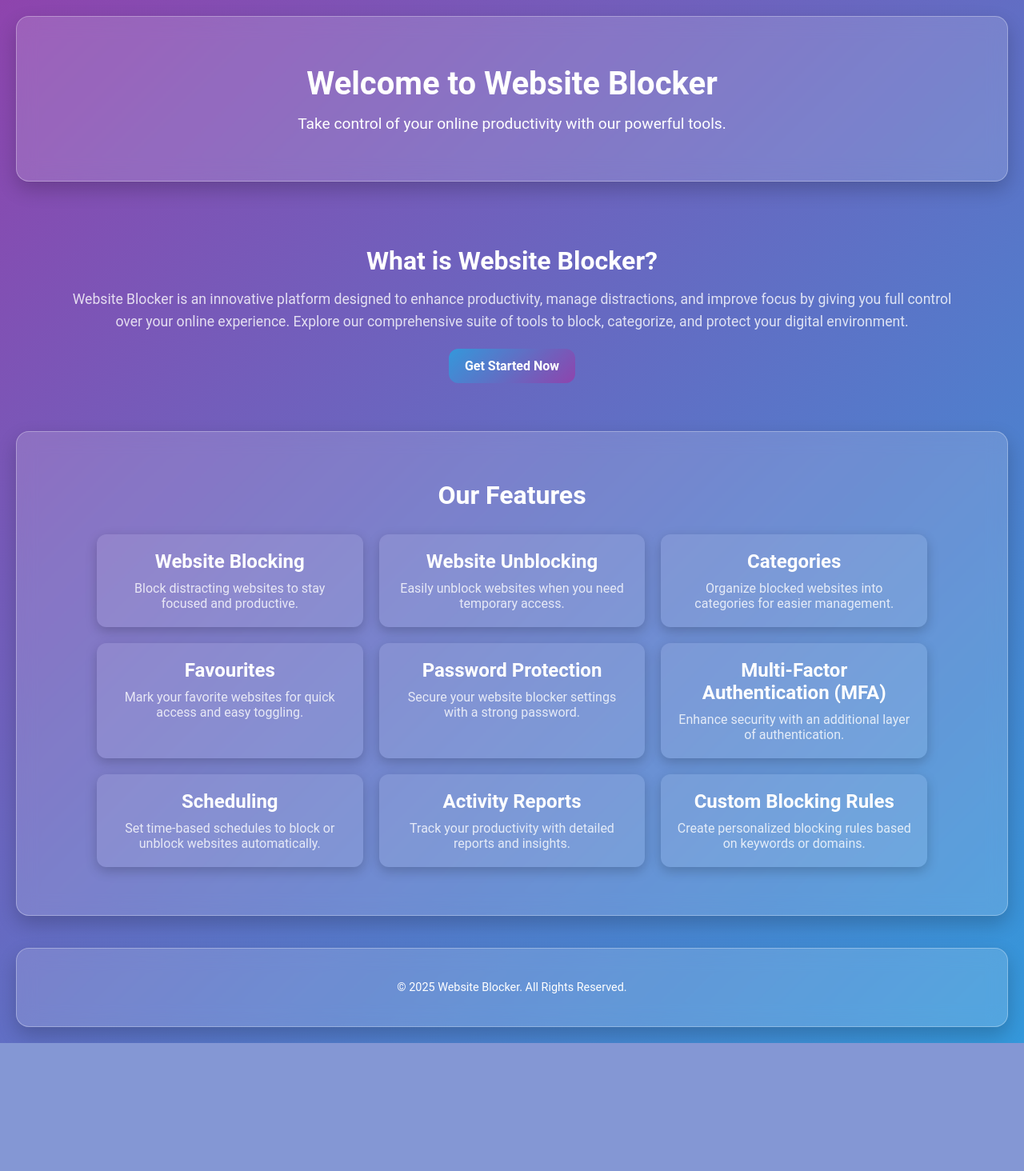
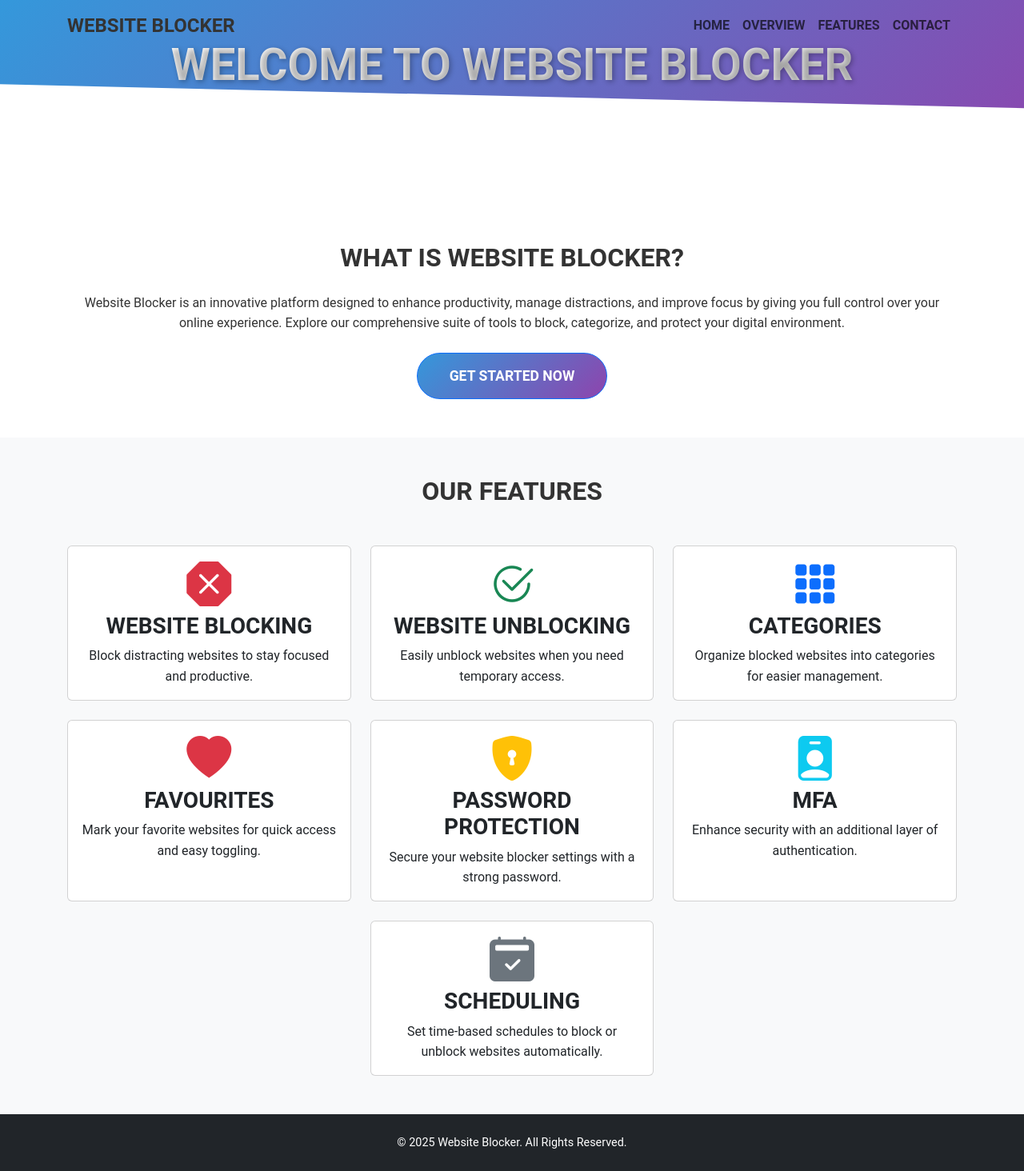
Before and after one commit to Chella23/Project_flask_exe, a Flask app: page / in a window 1280 px wide. Shown: the whole page at 80% size. Before the commit the page ends 1304 px from the top, so only its background shows below. Run offline with Flask 3, Linux system fonts and the light colour scheme; parts of the project's set-up code (start-up, migrations or seed data) failed here and were passed over.

Commit message:
your commit is here

```diff
--- a/app/static/css/indexstyle.css
+++ b/app/static/css/indexstyle.css
@@ -1,19 +1,25 @@
-/* General Reset */
+/* CSS Reset & Variables */
+:root {
+    --primary: #3498db;
+    --secondary: #8e44ad;
+    --bg-header: linear-gradient(135deg, #3498db, #8e44ad);
+    --bg-overview: #f5f7fa;
+    --bg-features: #f2f2f2;
+    --text-color: #333;
+    --transition: 0.3s ease;
+  }
+
+  /* Reset */
   * {
     margin: 0;
     padding: 0;
     box-sizing: border-box;
   }
-
   body {
     font-family: 'Roboto', Arial, sans-serif;
-    background: linear-gradient(135deg, #8e44ad, #3498db);
-    color: #fff;
-    margin: 0;
-    padding: 0;
-    display: flex;
-    flex-direction: column;
-    min-height: 100vh;
+    background: #fff;
+    color: var(--text-color);
+    line-height: 1.6;
   }
 
   /* Container */
@@ -21,137 +27,130 @@
     width: 90%;
     max-width: 1200px;
     margin: 0 auto;
-    padding: 20px;
+    padding: 0 20px;
   }
 
   /* Header Section */
   header {
-    background: rgba(255, 255, 255, 0.15);
-    backdrop-filter: blur(12px);
-    border-radius: 16px;
-    padding: 40px 20px;
+    position: relative;
+    background: var(--bg-header);
+    padding: 100px 0;
     text-align: center;
-    box-shadow: 0 10px 25px rgba(0, 0, 0, 0.2);
-    margin: 20px;
-    border: 1px solid rgba(255, 255, 255, 0.3);
+    color: #fff;
+    overflow: hidden;
+  }
+  header::after {
+    content: "";
+    position: absolute;
+    bottom: 0;
+    left: 0;
+    width: 100%;
+    height: 150px;
+    background: #fff;
+    clip-path: polygon(0 0, 100% 20%, 100% 100%, 0 100%);
   }
   header h1 {
-    font-size: 2.5rem;
-    margin-bottom: 15px;
-    animation: fadeIn 0.5s ease-in-out;
+    font-size: 3.5rem;
+    margin-bottom: 20px;
+    text-shadow: 2px 2px 6px rgba(0,0,0,0.3);
+    animation: fadeIn 1s ease-out;
   }
   header p {
-    font-size: 1.2rem;
-    animation: fadeIn 0.8s ease-in-out;
+    font-size: 1.25rem;
+    margin-bottom: 40px;
+    animation: fadeIn 1.2s ease-out;
   }
-header a {
-    margin-top: 20px;
+
+  /* Call-to-Action Button */
+  .try-button {
     display: inline-block;
-    background: linear-gradient(135deg, #3498db, #8e44ad);
-    color: white;
-    padding: 12px 20px;
-    border-radius: 12px;
-    font-size: 16px;
+    background: linear-gradient(135deg, var(--primary), var(--secondary));
+    padding: 15px 40px;
+    border-radius: 50px;
+    color: #fff;
     text-decoration: none;
+    font-size: 1.1rem;
     font-weight: bold;
-    transition: background 0.3s, transform 0.2s, box-shadow 0.3s;
+    transition: transform var(--transition), box-shadow var(--transition);
   }
-header a:hover {
-    background: linear-gradient(135deg, #8836ac, #35e0a7);
-    transform: scale(1.03);
-    box-shadow: 0 5px 15px rgba(142, 68, 173, 0.5);
+  .try-button:hover {
+    transform: translateY(-5px);
+    box-shadow: 0 10px 20px rgba(0,0,0,0.15);
   }
 
   /* Overview Section */
   .overview {
+    padding: 80px 0;
+    background: var(--bg-overview);
     text-align: center;
-    margin: 40px 0;
   }
   .overview h2 {
-    font-size: 2rem;
-    margin-bottom: 15px;
-    color: #ffffff;
+    font-size: 2.5rem;
+    margin-bottom: 20px;
+    color: var(--text-color);
+    animation: fadeIn 1s ease-out;
   }
   .overview p {
-    font-size: 1.1rem;
-    color: rgba(255, 255, 255, 0.8);
-    margin-bottom: 20px;
-    line-height: 1.6;
-}
-.overview .try-button {
-    display: inline-block;
-    background: linear-gradient(135deg, #3498db, #8e44ad);
-    color: white;
-    padding: 12px 20px;
-    border-radius: 12px;
-    text-decoration: none;
-    font-size: 16px;
-    font-weight: bold;
-    transition: background 0.3s, transform 0.2s, box-shadow 0.3s;
-}
-.overview .try-button:hover {
-    background: linear-gradient(135deg, #8836ac, #35e0a7);
-    transform: scale(1.03);
-    box-shadow: 0 5px 15px rgba(142, 68, 173, 0.5);
+    font-size: 1.125rem;
+    margin: 0 auto 40px;
+    max-width: 800px;
+    color: #777;
+    animation: fadeIn 1.2s ease-out;
   }
 
   /* Features Section */
   .features {
-    background: rgba(255, 255, 255, 0.15);
-    backdrop-filter: blur(12px);
-    border-radius: 16px;
-    padding: 40px 20px;
-    margin: 20px;
-    box-shadow: 0 10px 25px rgba(0, 0, 0, 0.2);
-    border: 1px solid rgba(255, 255, 255, 0.3);
+    padding: 80px 0;
+    background: var(--bg-features);
   }
   .features h2 {
     text-align: center;
-    font-size: 2rem;
-    margin-bottom: 30px;
+    font-size: 2.5rem;
+    margin-bottom: 60px;
+    color: var(--text-color);
+    animation: fadeIn 1s ease-out;
   }
   .feature-list {
     display: grid;
-    grid-template-columns: repeat(auto-fit, minmax(300px, 1fr));
-    gap: 20px;
+    grid-template-columns: repeat(auto-fit, minmax(280px, 1fr));
+    gap: 40px;
   }
   .feature-item {
-    background: rgba(255, 255, 255, 0.1);
-    padding: 20px;
-    border-radius: 12px;
-    box-shadow: 0 5px 15px rgba(0, 0, 0, 0.2);
-    transition: transform 0.3s, box-shadow 0.3s;
+    background: #fff;
+    padding: 30px;
+    border-radius: 10px;
+    box-shadow: 0 4px 12px rgba(0, 0, 0, 0.1);
     text-align: center;
+    transition: transform var(--transition), box-shadow var(--transition);
+    animation: fadeIn 1.2s ease-out;
   }
   .feature-item:hover {
     transform: translateY(-5px);
-    box-shadow: 0 8px 20px rgba(0, 0, 0, 0.3);
+    box-shadow: 0 8px 16px rgba(0, 0, 0, 0.15);
   }
   .feature-item h3 {
     font-size: 1.5rem;
-    color: #ffffff;
-    margin-bottom: 10px;
+    margin-bottom: 15px;
+    color: var(--text-color);
   }
   .feature-item p {
     font-size: 1rem;
-    color: rgba(255, 255, 255, 0.8);
+    color: #666;
   }
 
   /* Footer Section */
   footer {
-    background: rgba(255, 255, 255, 0.15);
-    backdrop-filter: blur(12px);
-    border-radius: 16px;
-    padding: 20px 20px;
-    margin: 20px;
+    background: #333;
+    padding: 40px 0;
     text-align: center;
     color: #fff;
+  }
+  footer p {
     font-size: 0.9rem;
-    border: 1px solid rgba(255, 255, 255, 0.3);
-    box-shadow: 0 10px 25px rgba(0, 0, 0, 0.2);
+    animation: fadeIn 1s ease-out;
   }
 
-/* Animation */
+  /* Fade-In Animation */
   @keyframes fadeIn {
     from {
       opacity: 0;
@@ -163,9 +162,19 @@
     }
   }
 
-/* Media Queries */
+  /* Responsive Design */
   @media (max-width: 768px) {
-    .feature-list {
-        grid-template-columns: 1fr;
+    header h1 {
+      font-size: 2.8rem;
+    }
+    header p {
+      font-size: 1.1rem;
+    }
+    .overview h2,
+    .features h2 {
+      font-size: 2rem;
+    }
+    .overview p {
+      font-size: 1rem;
     }
   }
--- a/app/templates/index.html
+++ b/app/templates/index.html
@@ -1,76 +1,181 @@
 <!DOCTYPE html>
 <html lang="en">
 <head>
-    <meta charset="UTF-8">
-    <meta name="viewport" content="width=device-width, initial-scale=1.0">
+  <meta charset="UTF-8" />
+  <meta name="viewport" content="width=device-width, initial-scale=1.0" />
   <title>Welcome to Website Blocker</title>
-    <link rel="stylesheet" href="/static/css/indexstyle.css">
+  <!-- Latest Bootstrap CSS -->
+  <link href="https://cdn.jsdelivr.net/npm/bootstrap@5.3.0/dist/css/bootstrap.min.css" rel="stylesheet" />
+  <!-- Bootstrap Icons -->
+  <link href="https://cdn.jsdelivr.net/npm/bootstrap-icons@1.10.5/font/bootstrap-icons.css" rel="stylesheet" />
+  <!-- Custom CSS -->
+  <link rel="stylesheet" href="/static/css/indexstyle.css" />
+  <style>
+    /* Custom Font & Gradient Styles */
+    :root {
+      --gradient-header: linear-gradient(45deg, #ffffff, #e0e0e0);
+      --gradient-overview: linear-gradient(45deg, #8e44ad, #3498db);
+      --gradient-feature: linear-gradient(45deg, #3498db, #8e44ad);
+    }
+
+    /* Ensure key textual elements are bold and uppercased */
+    h1, h2, h3, .logo, .nav-links a, .try-button {
+      font-weight: 700 !important;
+      text-transform: uppercase;
+    }
+
+    /* Header H1 with gradient text */
+    header h1 {
+      font-size: 3.5rem;
+      background: var(--gradient-header);
+      -webkit-background-clip: text;
+      -webkit-text-fill-color: transparent;
+    }
+
+    /* Overview H2 with gradient text */
+    .overview h2 {
+      font-size: 2.5rem;
+      background: var(--gradient-overview);
+      -webkit-background-clip: text;
+      -webkit-text-fill-color: transparent;
+    }
+
+    /* Feature Item H3 with gradient text */
+    .feature-item h3 {
+      font-size: 1.5rem;
+      background: var(--gradient-feature);
+      -webkit-background-clip: text;
+      -webkit-text-fill-color: transparent;
+    }
+
+    /* Also style the navigation logo */
+    .logo {
+      font-size: 1.5rem;
+      color: var(--text-color);
+    }
+  </style>
 </head>
 <body>
+  <!-- Sticky Navigation -->
+  <nav class="navbar navbar-expand-lg navbar-light fixed-top">
+    <div class="container nav-container">
+      <a class="navbar-brand logo" href="#">Website Blocker</a>
+      <button class="navbar-toggler" type="button" data-bs-toggle="collapse" data-bs-target="#navbarContent"
+              aria-controls="navbarContent" aria-expanded="false" aria-label="Toggle navigation">
+        <span class="navbar-toggler-icon"></span>
+      </button>
+      <div class="collapse navbar-collapse" id="navbarContent">
+        <ul class="navbar-nav ms-auto nav-links">
+          <li class="nav-item"><a class="nav-link" href="#home">Home</a></li>
+          <li class="nav-item"><a class="nav-link" href="#overview">Overview</a></li>
+          <li class="nav-item"><a class="nav-link" href="#features">Features</a></li>
+          <li class="nav-item"><a class="nav-link" href="#contact">Contact</a></li>
+        </ul>
+      </div>
+    </div>
+  </nav>
+
   <!-- Header Section -->
-    <header>
+  <header id="home" class="py-5 bg-primary text-white text-center">
     <div class="container">
       <h1>Welcome to Website Blocker</h1>
-            <p>Take control of your online productivity with our powerful tools.</p>
+      <p class="lead">Take control of your online productivity with our powerful tools.</p>
     </div>
   </header>
 
   <!-- Main Content -->
   <main>
     <!-- Overview Section -->
-        <section class="overview">
+    <section id="overview" class="py-5">
       <div class="container">
-                <h2>What is Website Blocker?</h2>
-                <p>
-                    Website Blocker is an innovative platform designed to enhance productivity,
-                    manage distractions, and improve focus by giving you full control over your
-                    online experience. Explore our comprehensive suite of tools to block, categorize,
-                    and protect your digital environment.
+        <h2 class="mb-4 text-center">What is Website Blocker?</h2>
+        <p class="mb-4 text-center">
+          Website Blocker is an innovative platform designed to enhance productivity, manage distractions,
+          and improve focus by giving you full control over your online experience. Explore our comprehensive
+          suite of tools to block, categorize, and protect your digital environment.
         </p>
-                <a href="{{ url_for('auth.home') }}" class="try-button">Get Started Now</a>
+        <div class="text-center">
+          <a href="{{ url_for('auth.home') }}" class="btn btn-lg btn-outline-primary try-button">
+            Get Started Now
+          </a>
+        </div>
       </div>
     </section>
 
     <!-- Features Section -->
-        <section class="features">
+    <section id="features" class="py-5 bg-light">
       <div class="container">
-                <h2>Our Features</h2>
-                <div class="feature-list">
-                    <div class="feature-item">
-                        <h3>Website Blocking</h3>
-                        <p>Block distracting websites to stay focused and productive.</p>
+        <h2 class="mb-5 text-center">Our Features</h2>
+        <div class="row g-4">
+          <!-- Website Blocking -->
+          <div class="col-md-4">
+            <div class="card h-100 text-center">
+              <div class="card-body">
+                <i class="bi bi-x-octagon-fill display-4 text-danger mb-3"></i>
+                <h3 class="card-title">Website Blocking</h3>
+                <p class="card-text">Block distracting websites to stay focused and productive.</p>
               </div>
-                    <div class="feature-item">
-                        <h3>Website Unblocking</h3>
-                        <p>Easily unblock websites when you need temporary access.</p>
             </div>
-                    <div class="feature-item">
-                        <h3>Categories</h3>
-                        <p>Organize blocked websites into categories for easier management.</p>
           </div>
-                    <div class="feature-item">
-                        <h3>Favourites</h3>
-                        <p>Mark your favorite websites for quick access and easy toggling.</p>
+          <!-- Website Unblocking -->
+          <div class="col-md-4">
+            <div class="card h-100 text-center">
+              <div class="card-body">
+                <i class="bi bi-check2-circle display-4 text-success mb-3"></i>
+                <h3 class="card-title">Website Unblocking</h3>
+                <p class="card-text">Easily unblock websites when you need temporary access.</p>
               </div>
-                    <div class="feature-item">
-                        <h3>Password Protection</h3>
-                        <p>Secure your website blocker settings with a strong password.</p>
             </div>
-                    <div class="feature-item">
-                        <h3>Multi-Factor Authentication (MFA)</h3>
-                        <p>Enhance security with an additional layer of authentication.</p>
           </div>
-                    <div class="feature-item">
-                        <h3>Scheduling</h3>
-                        <p>Set time-based schedules to block or unblock websites automatically.</p>
+          <!-- Categories -->
+          <div class="col-md-4">
+            <div class="card h-100 text-center">
+              <div class="card-body">
+                <i class="bi bi-grid-3x3-gap-fill display-4 text-primary mb-3"></i>
+                <h3 class="card-title">Categories</h3>
+                <p class="card-text">Organize blocked websites into categories for easier management.</p>
               </div>
-                    <div class="feature-item">
-                        <h3>Activity Reports</h3>
-                        <p>Track your productivity with detailed reports and insights.</p>
             </div>
-                    <div class="feature-item">
-                        <h3>Custom Blocking Rules</h3>
-                        <p>Create personalized blocking rules based on keywords or domains.</p>
+          </div>
+          <!-- Favourites -->
+          <div class="col-md-4">
+            <div class="card h-100 text-center">
+              <div class="card-body">
+                <i class="bi bi-heart-fill display-4 text-danger mb-3"></i>
+                <h3 class="card-title">Favourites</h3>
+                <p class="card-text">Mark your favorite websites for quick access and easy toggling.</p>
+              </div>
+            </div>
+          </div>
+          <!-- Password Protection -->
+          <div class="col-md-4">
+            <div class="card h-100 text-center">
+              <div class="card-body">
+                <i class="bi bi-shield-lock-fill display-4 text-warning mb-3"></i>
+                <h3 class="card-title">Password Protection</h3>
+                <p class="card-text">Secure your website blocker settings with a strong password.</p>
+              </div>
+            </div>
+          </div>
+          <!-- Multi-Factor Authentication -->
+          <div class="col-md-4">
+            <div class="card h-100 text-center">
+              <div class="card-body">
+                <i class="bi bi-person-badge-fill display-4 text-info mb-3"></i>
+                <h3 class="card-title">MFA</h3>
+                <p class="card-text">Enhance security with an additional layer of authentication.</p>
+              </div>
+            </div>
+          </div>
+          <!-- Scheduling -->
+          <div class="col-md-4 mx-auto">
+            <div class="card h-100 text-center">
+              <div class="card-body">
+                <i class="bi bi-calendar2-check-fill display-4 text-secondary mb-3"></i>
+                <h3 class="card-title">Scheduling</h3>
+                <p class="card-text">Set time-based schedules to block or unblock websites automatically.</p>
+              </div>
+            </div>
           </div>
         </div>
       </div>
@@ -78,10 +183,13 @@
   </main>
 
   <!-- Footer Section -->
-    <footer>
+  <footer id="contact" class="py-4 bg-dark text-white text-center">
     <div class="container">
-            <p>&copy; 2025 Website Blocker. All Rights Reserved.</p>
+      <p class="mb-0">&copy; 2025 Website Blocker. All Rights Reserved.</p>
     </div>
   </footer>
+
+  <!-- Bootstrap JS Bundle (includes Popper) -->
+  <script src="https://cdn.jsdelivr.net/npm/bootstrap@5.3.0/dist/js/bootstrap.bundle.min.js"></script>
 </body>
 </html>
```
Also changed, not shown: app/static/css/style.css (+41 -40 lines), app/static/css/styles.css (+70 -0 lines). Lines whose indentation alone changed are shown as unchanged.
